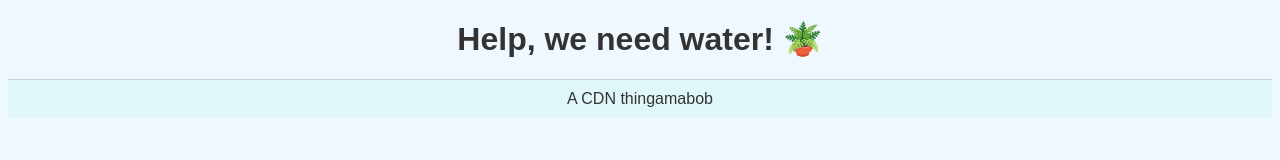
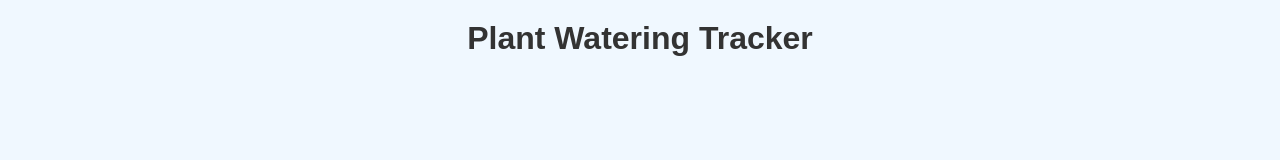
Before and after one commit to tanketom/cdnplants, a plain HTML site: page index.html in a window 1280 px wide. Drawn offline with Linux system fonts and the light colour scheme.

Commit message:
Update index.html

```diff
--- a/index.html
+++ b/index.html
@@ -3,15 +3,14 @@
 <head>
     <meta charset="UTF-8">
     <meta name="viewport" content="width=device-width, initial-scale=1.0">
-    <title>Help, we need water! 🪴</title>
+    <title>Plant Watering Tracker</title>
     <link rel="stylesheet" href="styles.css">
 </head>
 <body>
-    <h1>Help, we need water! 🪴</h1>
-    <ul id="plant-list"></ul>
-    <footer>
-        <a href="https://www.uib.no/en/cdn" target="_blank">A CDN thingamabob</a>
-    </footer>
+    <div class="container">
+        <h1>Plant Watering Tracker</h1>
+        <div id="plantsContainer"></div>
+    </div>
     <script src="script.js"></script>
 </body>
 </html>
```
